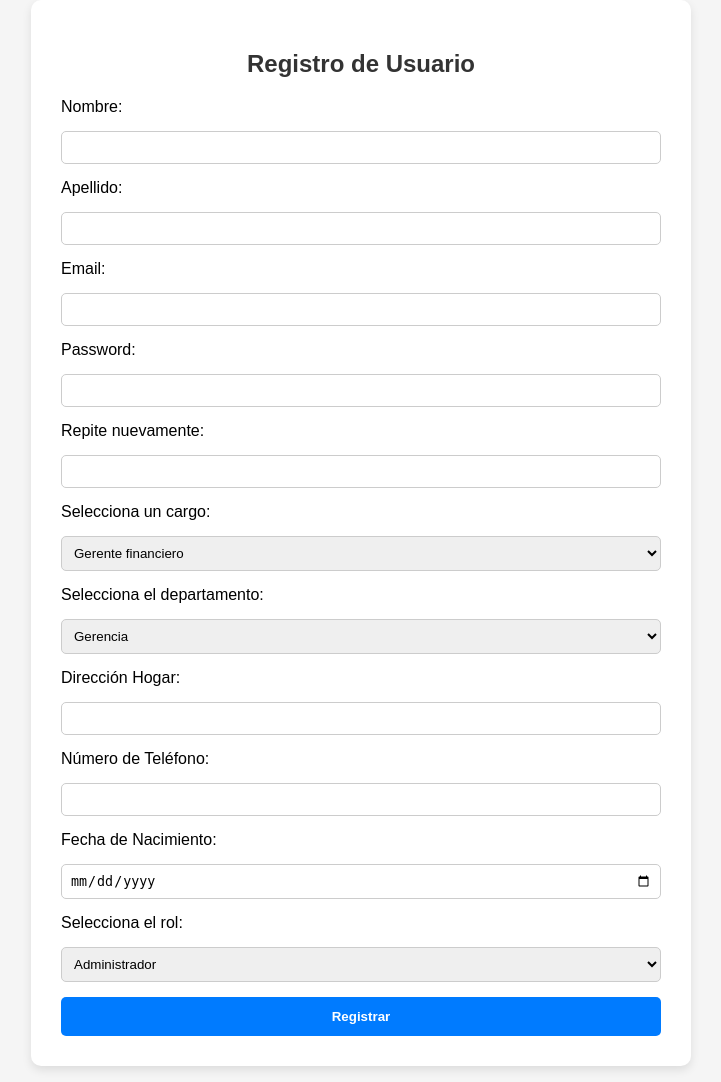
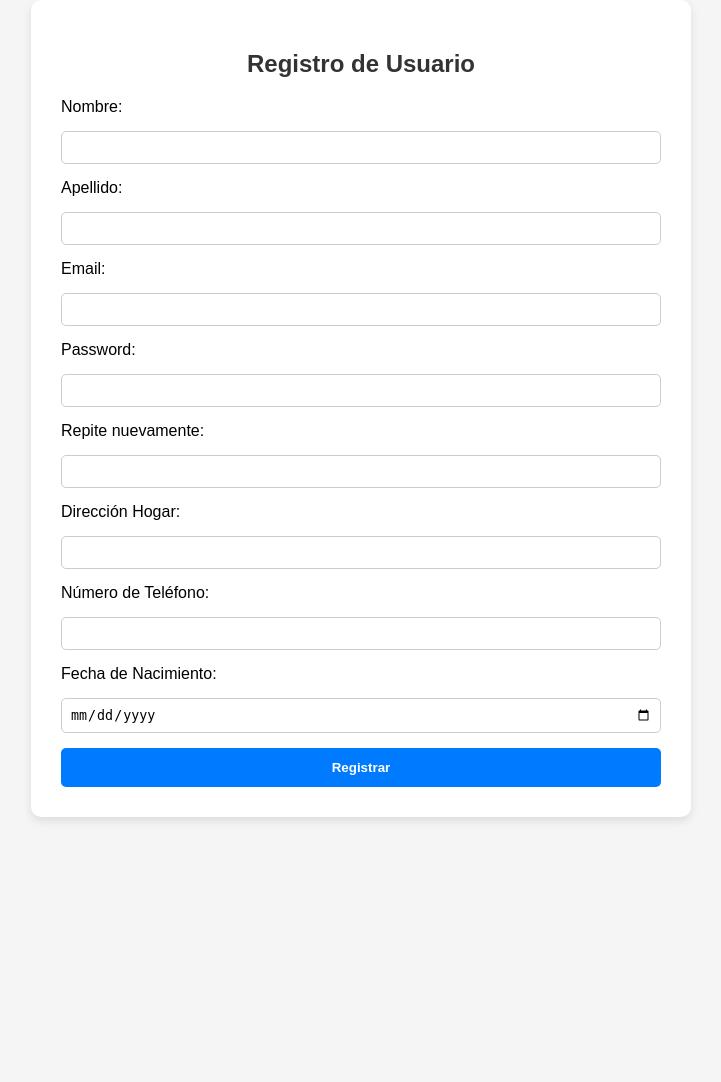
Before and after one commit to JhoynnersDJ/Systick, a FastAPI app: page /registro/ in a window 1280 px wide. Shown: the whole page, without its empty margins (279-1000 px from the left). After the commit the page ends 821 px from the top, so only its background shows below. Run offline with FastAPI, Linux system fonts and the light colour scheme.

Commit message:
Terminado el sistema de registrar, con las modificaciones

```diff
--- a/Systik/systick-back/main.py
+++ b/Systik/systick-back/main.py
@@ -19,13 +19,23 @@ class Roles (BaseModel):
     nombre_rol: str
     desc_rol: str
 
+class Departamento (BaseModel):
+    id_depa: int
+    nombre_depa: str
+    desc_depa: str
+
+class Cargo (BaseModel):
+    id_cargo: int
+    nombre_cargo: str
+    desc_cargo: str
+
 class Usuarios(BaseModel):
     nombre_us: str
     apelldo_us: str
     correo_us: str
     password: str
-    cargo: str
-    departamento: str
+    cargo: Cargo #Relacion de cargo
+    depa: Departamento #Relacion de departamento
     dir_hogar: str = None
     num_telefono: str = None
     fech_nac: str = None
@@ -46,12 +56,9 @@ async def register_page_post(
     correo_us: str = Form(...),
     password: str = Form(...),
     repeat_password: str = Form(...),
-    cargo: str = Form(...),
-    departamento: str = Form(...),
     dir_hogar: str = Form(None),
     num_telefono: str = Form(None),
     fech_nac: str = Form(None),
-    id_rol: int = Form(...),
     request: Request = None
 ):
     if password != repeat_password:  # Validación de contraseñas iguales
@@ -72,8 +79,8 @@ async def register_page_post(
             raise HTTPException(status_code=400, detail="Correo ya registrado")
 
         # Insertar el nuevo usuario en la base de datos
-        query = "INSERT INTO usuarios(nombre_us, correo_us, password, cargo, departamento, apellido_us, dir_hogar, fech_nac, num_telefono, id_rol) VALUES (%s, %s, %s, %s, %s, %s, %s, %s, %s, %s)"
-        values = (nombre_us, correo_us, password, cargo, departamento, apellido_us, dir_hogar, fech_nac, num_telefono, id_rol)
+        query = "INSERT INTO usuarios(nombre_us, correo_us, password, id_cargo, id_depa, apellido_us, dir_hogar, fech_nac, num_telefono, id_rol) VALUES (%s, %s, %s, %s, %s, %s, %s, %s, %s, %s)"
+        values = (nombre_us, correo_us, password, 1, 1, apellido_us, dir_hogar, fech_nac, num_telefono, 4)
         cursor.execute(query, values)
         conn.commit()
 
--- a/Systik/systick-back/templates/registro.html
+++ b/Systik/systick-back/templates/registro.html
@@ -68,22 +68,6 @@
         <label for="repeat_password">Repite nuevamente:</label>
         <input type="password" id="repeat_password" name="repeat_password" required>
 
-        <label for="cargo">Selecciona un cargo:</label>
-        <select name="cargo" id="cargo">
-            <option value="gerente_financiero">Gerente financiero</option>
-            <option value="analista_de_impuestos">Analista de Impuestos</option>
-            <option value="coordinador_contable">Coordinador Contable</option>
-            <option value="facturacion_y_cobranza">Facturacion y Cobranza</option>
-        </select>
-
-        <label for="departamento">Selecciona el departamento:</label>
-        <select name="departamento" id="departamento">
-            <option value="gerencia">Gerencia</option>
-            <option value="contabilidad">Contabilidad</option>
-            <option value="tecnologia">Tecnología</option>
-            <option value="recursos_humanos">Recursos Humanos</option>
-        </select>
-
         <label for="dir_hogar">Dirección Hogar:</label>
         <input type="text" id="dir_hogar" name="dir_hogar">
 
@@ -92,13 +76,6 @@
 
         <label for="fech_nac">Fecha de Nacimiento:</label>
         <input type="date" id="fech_nac" name="fech_nac">
-        <label for="rol">Selecciona el rol:</label>
-        <select name="id_rol" id="id_rol">
-            <option value="1">Administrador</option>
-            <option value="2">Moderador</option>
-            <option value="3">Tecnico</option>
-            <option value="4">Usuario</option>
-        </select>
 
         <button type="submit">Registrar</button>
     </form>
```
